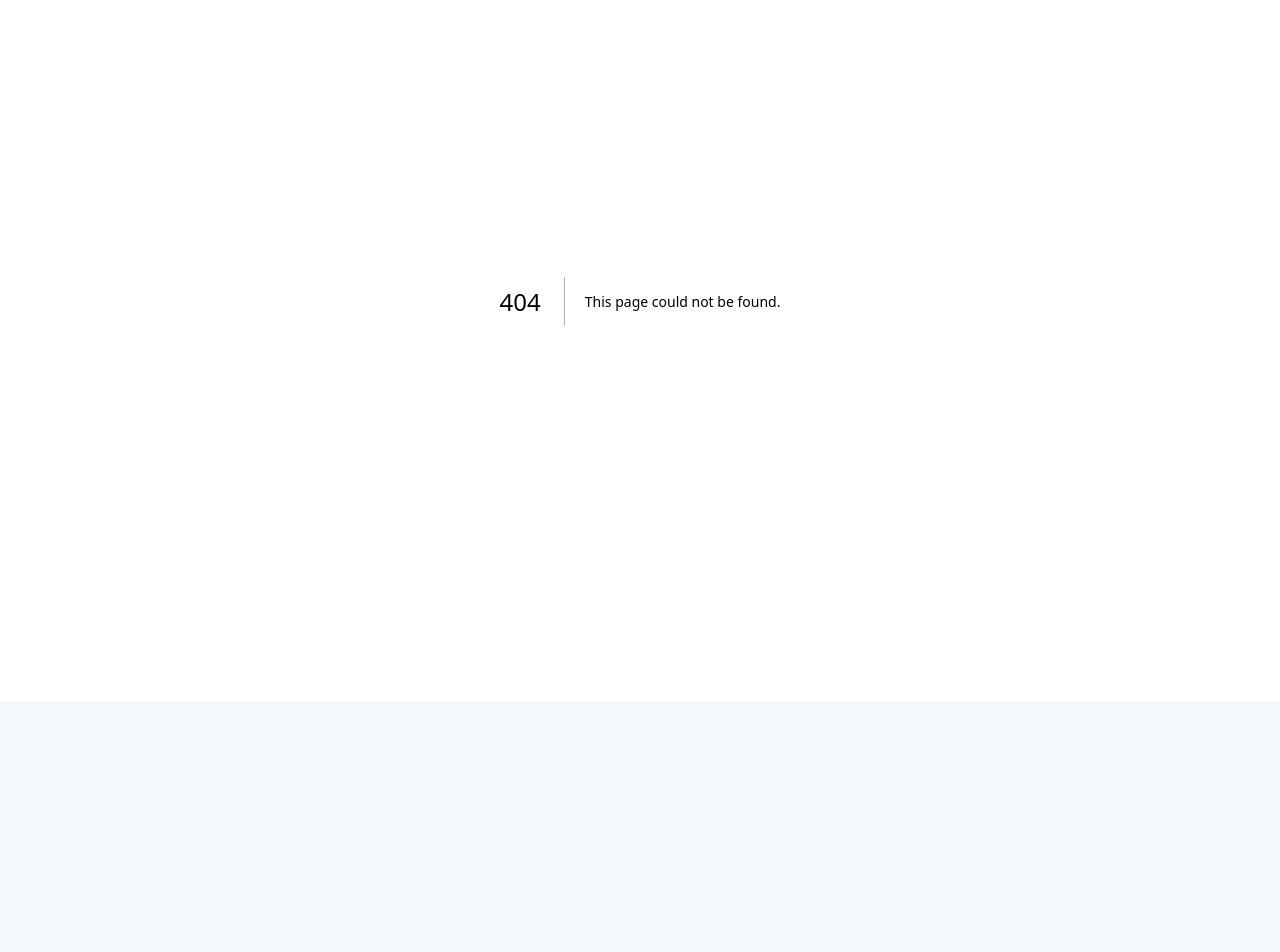
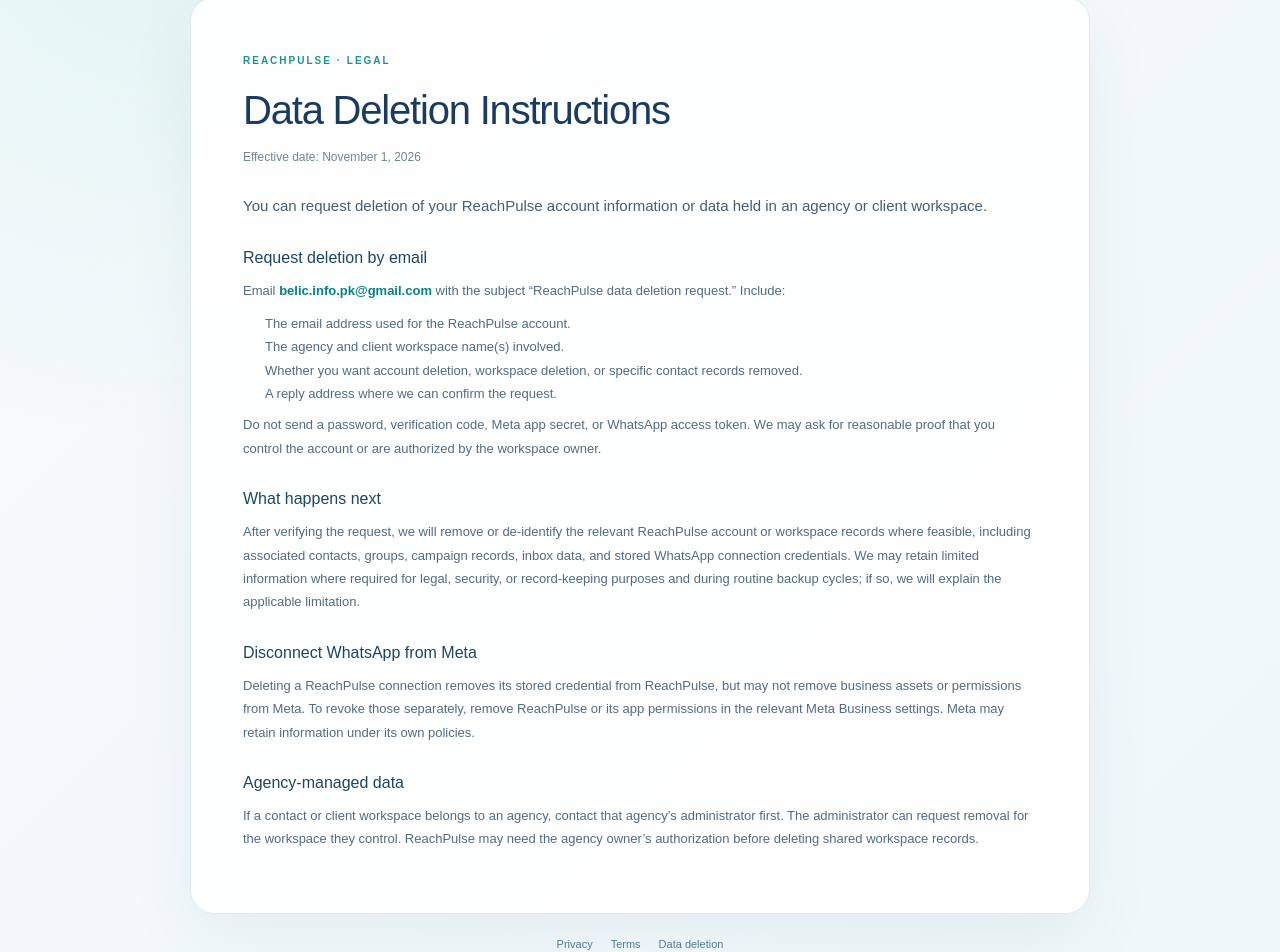
Before and after one commit to najafshah12/whatsappmarketingtool, a Next.js app: page /data-deletion in a window 1280 px wide. Before the commit this address had no page. Shown: the part 99-1051 px from the top of the page. Before the commit the page ends 800 px from the top, so only its background shows below. Built offline with nearby package versions, Linux system fonts and the light colour scheme.

Commit message:
Add ReachPulse data deletion instructions

```diff
--- /dev/null
+++ b/app/data-deletion/page.tsx
@@ -0,0 +1,14 @@
+import type { Metadata } from "next";
+import LegalPage from "../legal-page";
+import styles from "../legal.module.css";
+
+export const metadata: Metadata = { title: "Data Deletion · ReachPulse", description: "How to request deletion of ReachPulse account and workspace data." };
+
+export default function DataDeletionPage() {
+  return <LegalPage title="Data Deletion Instructions" intro="You can request deletion of your ReachPulse account information or data held in an agency or client workspace.">
+    <section className={styles.section}><h2>Request deletion by email</h2><p>Email <a className={styles.email} href="mailto:belic.info.pk@gmail.com?subject=ReachPulse%20data%20deletion%20request">belic.info.pk@gmail.com</a> with the subject “ReachPulse data deletion request.” Include:</p><ul><li>The email address used for the ReachPulse account.</li><li>The agency and client workspace name(s) involved.</li><li>Whether you want account deletion, workspace deletion, or specific contact records removed.</li><li>A reply address where we can confirm the request.</li></ul><p>Do not send a password, verification code, Meta app secret, or WhatsApp access token. We may ask for reasonable proof that you control the account or are authorized by the workspace owner.</p></section>
+    <section className={styles.section}><h2>What happens next</h2><p>After verifying the request, we will remove or de-identify the relevant ReachPulse account or workspace records where feasible, including associated contacts, groups, campaign records, inbox data, and stored WhatsApp connection credentials. We may retain limited information where required for legal, security, or record-keeping purposes and during routine backup cycles; if so, we will explain the applicable limitation.</p></section>
+    <section className={styles.section}><h2>Disconnect WhatsApp from Meta</h2><p>Deleting a ReachPulse connection removes its stored credential from ReachPulse, but may not remove business assets or permissions from Meta. To revoke those separately, remove ReachPulse or its app permissions in the relevant Meta Business settings. Meta may retain information under its own policies.</p></section>
+    <section className={styles.section}><h2>Agency-managed data</h2><p>If a contact or client workspace belongs to an agency, contact that agency’s administrator first. The administrator can request removal for the workspace they control. ReachPulse may need the agency owner’s authorization before deleting shared workspace records.</p></section>
+  </LegalPage>;
+}
```
